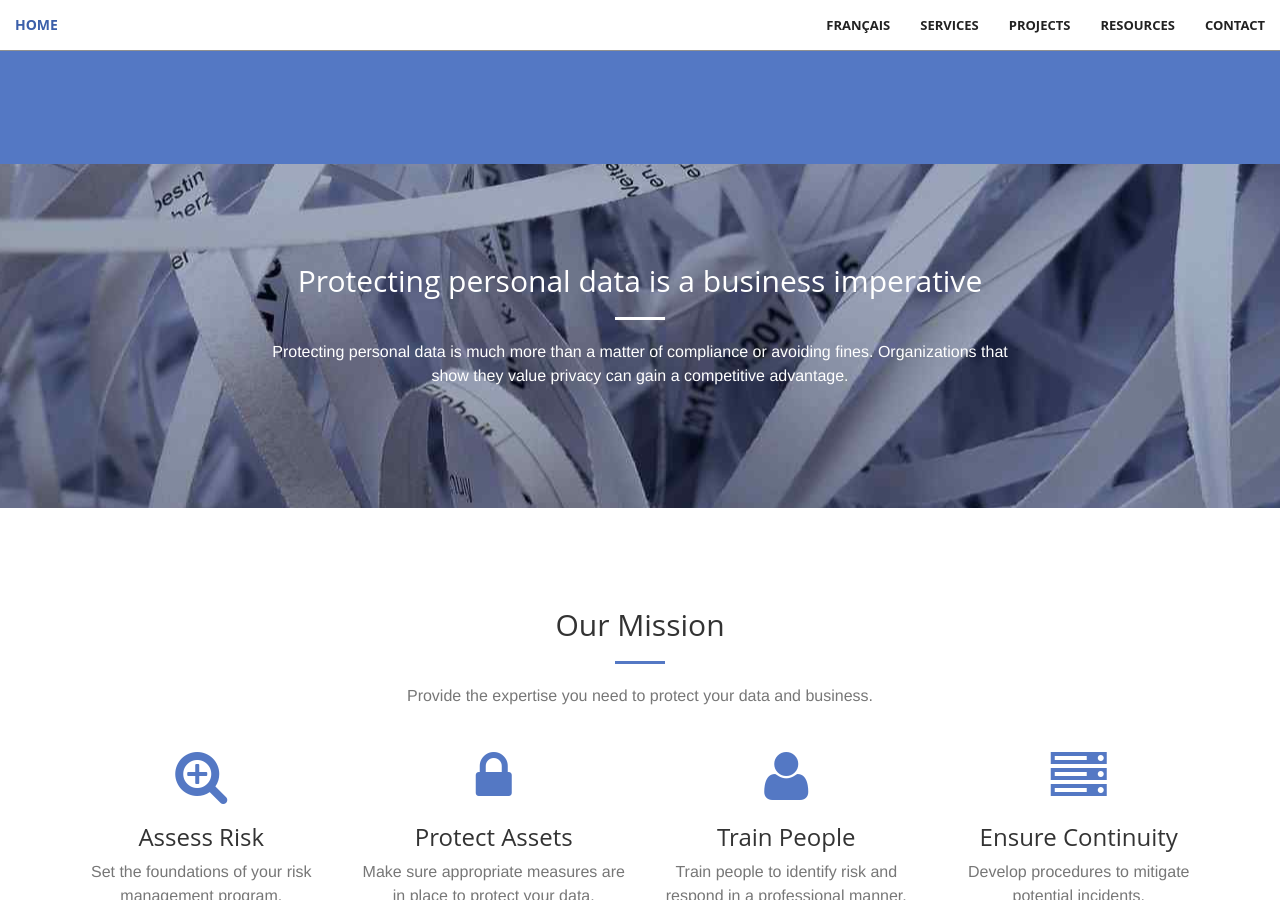
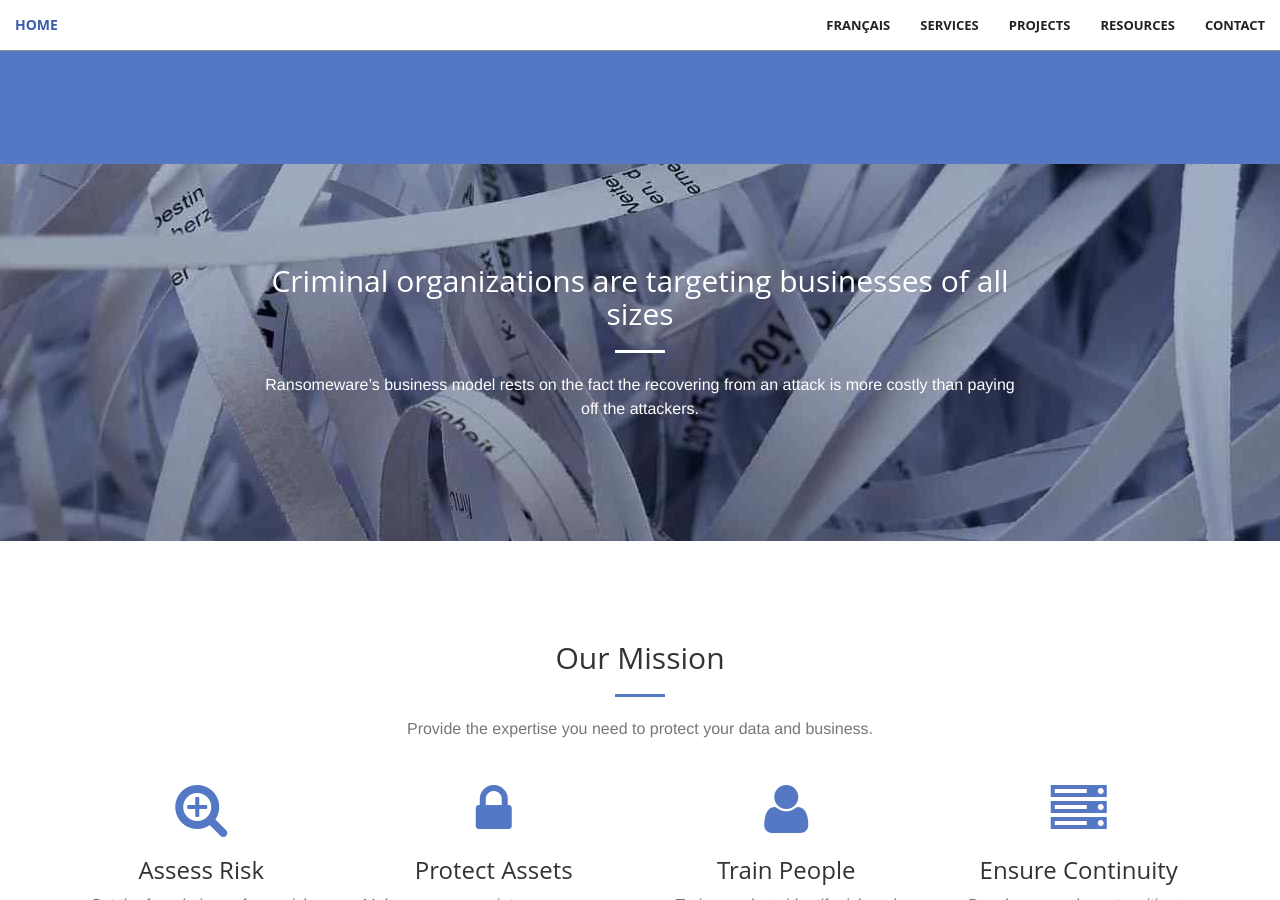
Before and after one commit to riod4/riod4.github.io, a Jekyll site: the page built from index.html, in a window 1280 px wide and 900 px high, scrolled down 1080 px. Built offline with Jekyll 4.4.1, drawn with Linux system fonts in a browser that asks for light colours; comment, search, counter and statistics services are not loaded.

Commit message:
Update text with ransomeware v0.01

```diff
--- a/_includes/more.html
+++ b/_includes/more.html
@@ -2,9 +2,9 @@
     <div class="container">
         <div class="row">
             <div class="col-lg-8 col-lg-offset-2 text-center">
-                <h2 class="section-heading">Protecting personal data is a business imperative</h2>
+                <h2 class="section-heading">Criminal organizations are targeting  businesses of all sizes</h2>
                 <hr class="light">
-                <p>Protecting personal data is much more than a matter of compliance or avoiding fines. Organizations that show they value privacy can gain a competitive advantage.</p>
+                <p>Ransomeware’s business model rests on the fact the recovering from an attack is more costly than paying off the attackers.</p>
                 <!--<a href="#contact" class="btn btn-default btn-xl">Contact</a> -->
             </div>
         </div>
```
